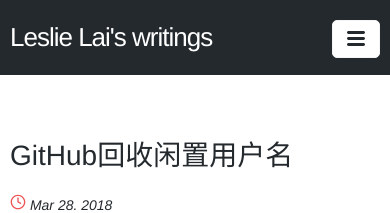
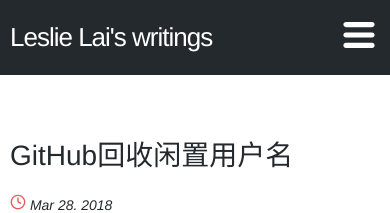
Before and after one commit to lcr/lcr.github.io, a Jekyll site: the page built from index.html, in a window 390 px wide. Shown: the top 213 px of the page. Built offline with Jekyll 4.4.1, drawn with Linux system fonts in a browser that asks for light colours; the list of posts is cut into pages by our own code.

Commit message:
mobile nav

```diff
--- a/_includes/header.html
+++ b/_includes/header.html
@@ -1,18 +1,10 @@
-<header role="banner">
+<header>
   {%- assign default_paths = site.pages | map: "path" -%}
   {%- assign page_paths = site.header_pages | default: default_paths -%}
   <a class="site-title" href="{{ '/' | relative_url }}">{{ site.title | escape }}</a>
 
   {%- if page_paths -%}
   <nav>
-    <input type="checkbox" id="nav-trigger" class="nav-trigger"/>
-      <label for="nav-trigger">
-        <span class="menu-icon">
-          <svg viewBox="0 0 18 15" width="18px" height="15px"><path fill="#424242" d="M18,1.484c0,0.82-0.665,1.484-1.484,1.484H1.484C0.665,2.969,0,2.304,0,1.484l0,0C0,0.665,0.665,0,1.484,0 h15.031C17.335,0,18,0.665,18,1.484L18,1.484z"/><path fill="#424242" d="M18,7.516C18,8.335,17.335,9,16.516,9H1.484C0.665,9,0,8.335,0,7.516l0,0c0-0.82,0.665-1.484,1.484-1.484 h15.031C17.335,6.031,18,6.696,18,7.516L18,7.516z"/><path fill="#424242" d="M18,13.516C18,14.335,17.335,15,16.516,15H1.484C0.665,15,0,14.335,0,13.516l0,0 c0-0.82,0.665-1.484,1.484-1.484h15.031C17.335,12.031,18,12.696,18,13.516L18,13.516z"/></svg>
-        </span>
-      </label>
-
-    <div class="trigger">
     {%- for path in page_paths -%}
     {%- assign my_page = site.pages | where: "path", path | first -%}
     {%- if my_page.title -%}
@@ -20,7 +12,8 @@
     {%- endif -%}
     {% endfor -%}
       <a class="page-link" href="#search">Search</a>
-    </div>
+
+      <a class="search-palm" href="#search">{% include icon-menu.svg %}</a>
   </nav>
   {%- endif -%}
 </header>
--- a/_sass/minima/_header.scss
+++ b/_sass/minima/_header.scss
@@ -2,88 +2,41 @@
  * header
  */
 header {
-  /* Positioning context for the mobile navigation icon */
-  position: relative;
   margin-bottom: $spacing-unit * 2;
   height: $spacing-unit * 2.5;
+  line-height: $spacing-unit * 2.5;
   background: $black-color;
 
-  a.site-title {
+  .site-title {
     float: left;
     @include relative-font-size(1.625);
-    line-height: $spacing-unit * 2.5;
     letter-spacing: -1px;
     color: $white-color;
   }
 
   nav {
     float: right;
-    line-height: $spacing-unit * 2.5;
 
-    input.nav-trigger {
-      display: none;
-    }
-
-    span.menu-icon {
-      display: none;
-    }
-
-    a.page-link {
+    .page-link {
       margin-left: 20px;
-      line-height: $base-line-height;
       color: $white-color;
-      &:hover{
+      &:hover {
         color: $grey-color-dark;
       }
     }
 
+    .search-palm {
+      display: none;
+    }
+
     @include media-query($on-palm) {
-      position: absolute;
-      top: 20px;
-      right: $spacing-unit / 3;
-      padding-left: $spacing-unit / 6;
-      padding-right: $spacing-unit / 6;
-      border: 1px solid $grey-color;
-      border-radius: 5px;
-      text-align: right;
-      background: $white-color;
-
-      label[for="nav-trigger"] {
+      .page-link {
+        display: none;
+      }
+      .search-palm {
         display: block;
-        float: right;
-        width: 36px;
-        height: 36px;
-        z-index: 2;
-        cursor: pointer;
-        span.menu-icon {
-          display: block;
-          padding-top: 10px;
-          width: 36px;
-          height: 26px;
-          line-height: 0;
-          text-align: center;
-
-          > svg path {
-            fill: $black-color;
-          }
-        }
-      }
-
-      input ~ .trigger {
-        display: none;
-        clear: both;
-      }
-
-      input:checked ~ .trigger {
-        display: block;
-        padding-bottom: 5px;
-      }
-
-      a.page-link {
-        display: block;
-        padding: 5px 10px;
-        color: $black-color;
-        margin-left: 0;
+        margin-top: 5px;
+        margin-right: 5px;
       }
     }
   }
```
Also changed, not shown: _sass/minima.css (+15 -52 lines), _includes/icon-menu.svg, 1 other file. Lines whose indentation alone changed are shown as unchanged.
